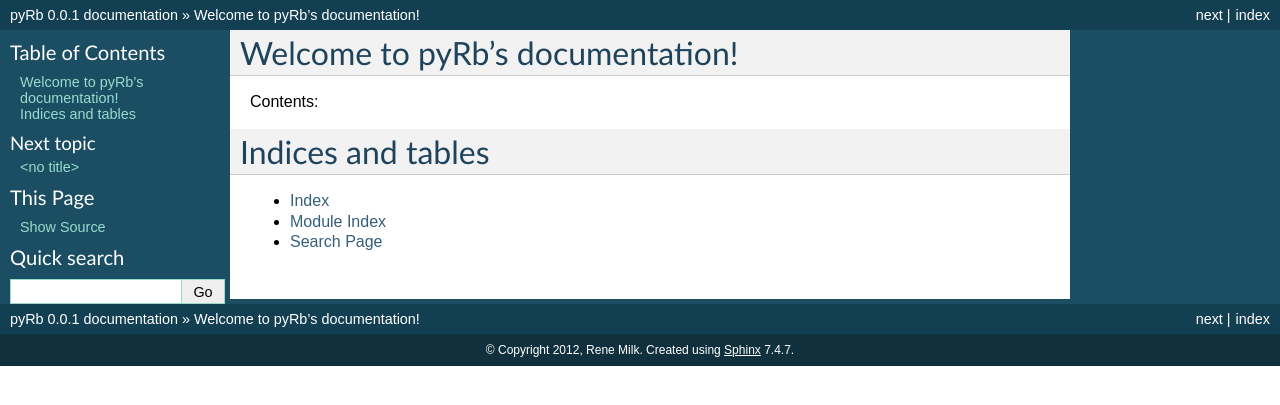
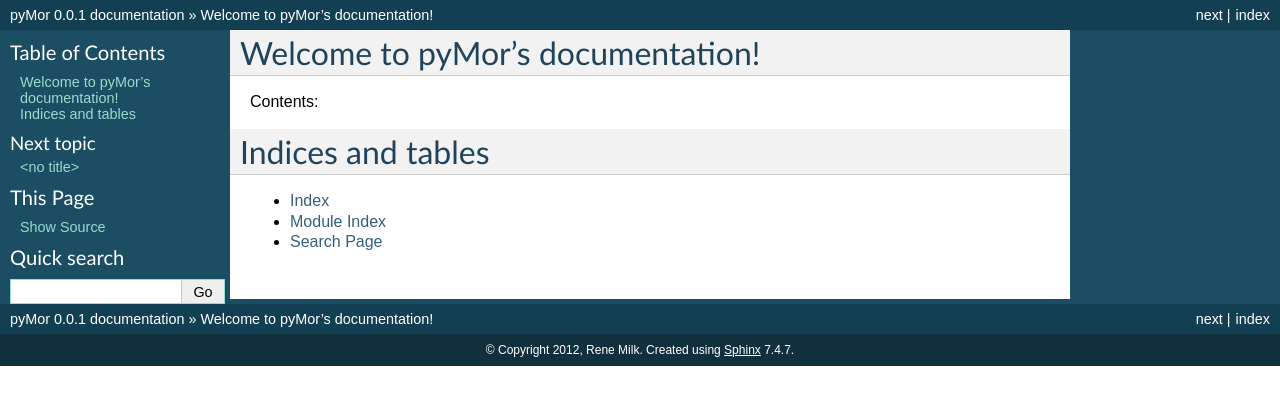
Before and after one commit to pymor/pymor, a Sphinx documentation site: the page built from docs/index.rst, in a window 1280 px wide. Shown: the top 405 px of the page. Built offline with Sphinx 7.4.7, drawn with Linux system fonts in a browser that asks for light colours; formulas are drawn with MathJax 3; pages that are not in the unit, such as notebooks, are missing from menus.

Commit message:
rename pyrb -> pymor

```diff
--- a/docs/conf.py
+++ b/docs/conf.py
@@ -1,6 +1,6 @@
 # -*- coding: utf-8 -*-
 #
-# pyRb documentation build configuration file, created by
+# pyMor documentation build configuration file, created by
 # sphinx-quickstart on Sun Jan 29 00:38:57 2012.
 #
 # This file is execfile()d with the current directory set to its containing dir.
@@ -40,7 +40,7 @@ source_suffix = '.rst'
 master_doc = 'index'
 
 # General information about the project.
-project = u'pyRb'
+project = u'pyMor'
 copyright = u'2012, Rene Milk'
 
 # The version info for the project you're documenting, acts as replacement for
@@ -164,7 +164,7 @@ html_static_path = ['_static']
 #html_file_suffix = None
 
 # Output file base name for HTML help builder.
-htmlhelp_basename = 'pyRbdoc'
+htmlhelp_basename = 'pyMordoc'
 
 
 # -- Options for LaTeX output --------------------------------------------------
@@ -178,7 +178,7 @@ htmlhelp_basename = 'pyRbdoc'
 # Grouping the document tree into LaTeX files. List of tuples
 # (source start file, target name, title, author, documentclass [howto/manual]).
 latex_documents = [
-  ('index', 'pyRb.tex', u'pyRb Documentation',
+  ('index', 'pyMor.tex', u'pyMor Documentation',
    u'Rene Milk', 'manual'),
 ]
 
@@ -211,6 +211,6 @@ latex_documents = [
 # One entry per manual page. List of tuples
 # (source start file, name, description, authors, manual section).
 man_pages = [
-    ('index', 'pyrb', u'pyRb Documentation',
+    ('index', 'pymor', u'pyMor Documentation',
      [u'Rene Milk'], 1)
 ]
--- a/docs/index.rst
+++ b/docs/index.rst
@@ -1,9 +1,9 @@
-.. pyRb documentation master file, created by
+.. pyMor documentation master file, created by
    sphinx-quickstart on Sun Jan 29 00:38:57 2012.
    You can adapt this file completely to your liking, but it should at least
    contain the root `toctree` directive.
 
-Welcome to pyRb's documentation!
+Welcome to pyMor's documentation!
 ==================================
 
 Contents:
--- a/docs/modules.rst
+++ b/docs/modules.rst
@@ -1,7 +1,7 @@
-pyrb
+pymor
 ====
 
 .. toctree::
    :maxdepth: 4
 
-   pyrb
+   pymor
--- a/setup.cfg
+++ b/setup.cfg
@@ -1,5 +1,5 @@
 [nosetests]
 cover-html = 1
 with-coverage=1
-cover-package=pyrb
+cover-package=pymor
 with-xunit=1
--- a/setup.py
+++ b/setup.py
@@ -4,13 +4,13 @@ from distutils.core import setup
 tests_require = ['nose-cov', 'nose', 'nosehtmloutput' ]
 
 setup(
-    name = 'pyRb',
+    name = 'pyMor',
     version = '0.0.1',
     author = 'Rene Milk',
     author_email = 'rene.milk@uni-muenster.de',
-    packages = ['pyrb'],
+    packages = ['pymor'],
     scripts = ['bin/%s'%n for n in [] ],
-    url = 'http://dune-project.uni-muenster.de/git/projects/pyrb',
+    url = 'http://dune-project.uni-muenster.de/git/projects/pymor',
     description = ' ',
     long_description = open('README.txt').read(),
     tests_require = tests_require,
```
Also changed, not shown: 2 other files.
